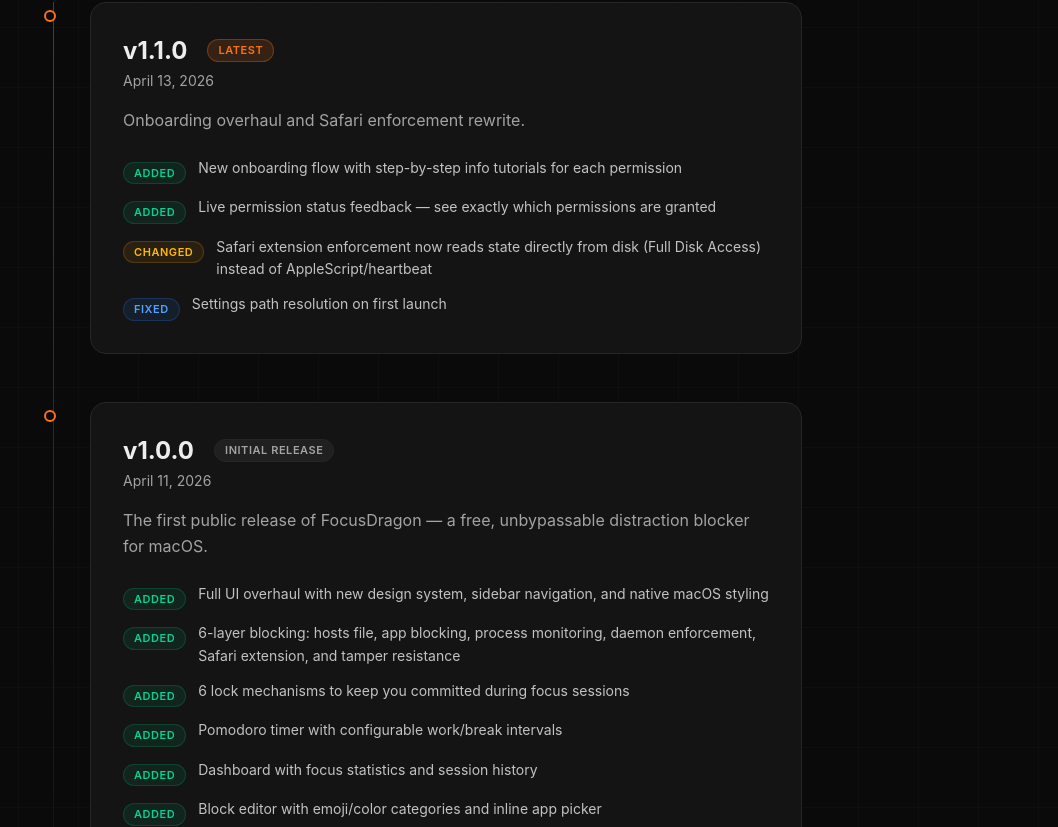
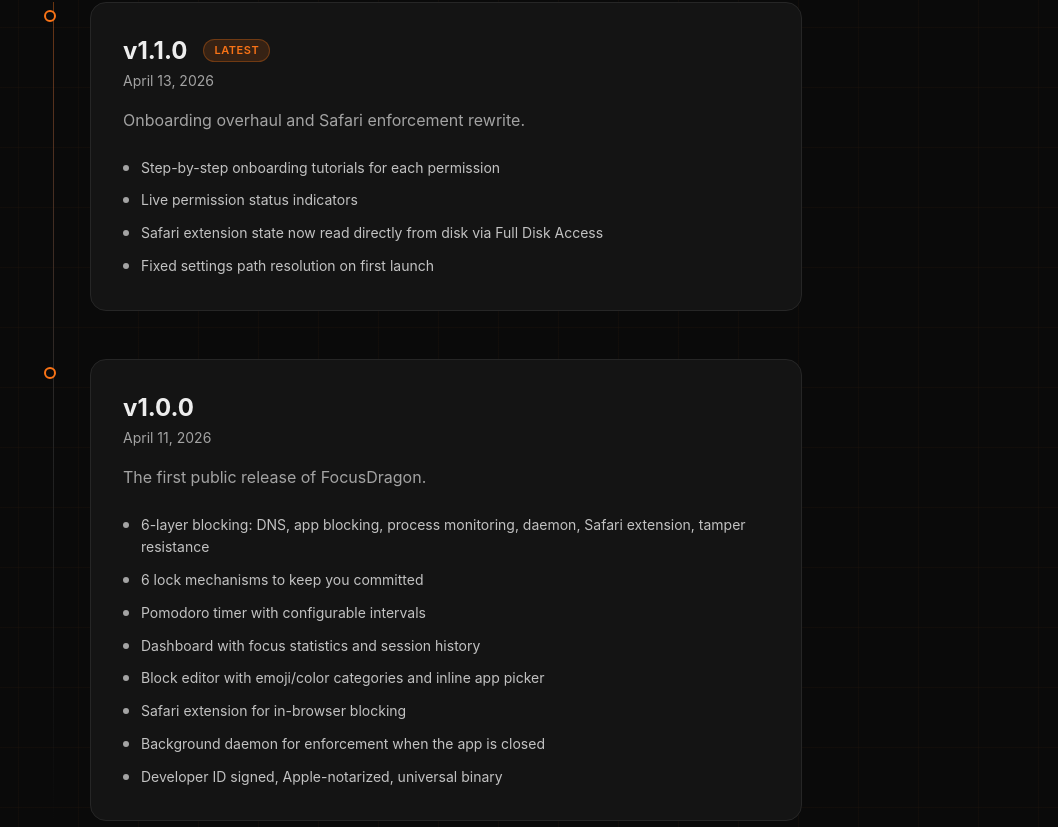
Before and after one commit to sumeetgoenka/FocusDragonSite, a Next.js app: page /changelog in a window 1280 px wide. Shown: the part 393-1220 px from the top of the page, without its empty margins (222-1280 px from the left). Built offline with nearby package versions, Linux system fonts and the light colour scheme.

Commit message:
Changelog: clean up formatting, remove type badges, use plain bullet points
Co-Authored-By: Claude Opus 4.6 <noreply@anthropic.com>

```diff
--- a/src/app/changelog/page.tsx
+++ b/src/app/changelog/page.tsx
@@ -13,123 +13,44 @@ export const metadata: Metadata = {
 interface Release {
   version: string;
   date: string;
-  tag: "latest" | "initial" | "patch";
+  latest?: boolean;
   summary: string;
-  changes: { type: "added" | "changed" | "fixed"; text: string }[];
+  changes: string[];
 }
 
 const releases: Release[] = [
   {
     version: "1.1.0",
     date: "April 13, 2026",
-    tag: "latest",
+    latest: true,
     summary:
       "Onboarding overhaul and Safari enforcement rewrite.",
     changes: [
-      {
-        type: "added",
-        text: "New onboarding flow with step-by-step info tutorials for each permission",
-      },
-      {
-        type: "added",
-        text: "Live permission status feedback — see exactly which permissions are granted",
-      },
-      {
-        type: "changed",
-        text: "Safari extension enforcement now reads state directly from disk (Full Disk Access) instead of AppleScript/heartbeat",
-      },
-      {
-        type: "fixed",
-        text: "Settings path resolution on first launch",
-      },
+      "Step-by-step onboarding tutorials for each permission",
+      "Live permission status indicators",
+      "Safari extension state now read directly from disk via Full Disk Access",
+      "Fixed settings path resolution on first launch",
     ],
   },
   {
     version: "1.0.0",
     date: "April 11, 2026",
-    tag: "initial",
     summary:
-      "The first public release of FocusDragon — a free, unbypassable distraction blocker for macOS.",
+      "The first public release of FocusDragon.",
     changes: [
-      {
-        type: "added",
-        text: "Full UI overhaul with new design system, sidebar navigation, and native macOS styling",
-      },
-      {
-        type: "added",
-        text: "6-layer blocking: hosts file, app blocking, process monitoring, daemon enforcement, Safari extension, and tamper resistance",
-      },
-      {
-        type: "added",
-        text: "6 lock mechanisms to keep you committed during focus sessions",
-      },
-      {
-        type: "added",
-        text: "Pomodoro timer with configurable work/break intervals",
-      },
-      {
-        type: "added",
-        text: "Dashboard with focus statistics and session history",
-      },
-      {
-        type: "added",
-        text: "Block editor with emoji/color categories and inline app picker",
-      },
-      {
-        type: "added",
-        text: "Safari extension for in-browser website blocking",
-      },
-      {
-        type: "added",
-        text: "Background daemon for persistent enforcement even when the app is closed",
-      },
-      {
-        type: "added",
-        text: "Developer ID signed and Apple-notarized for Gatekeeper approval",
-      },
-      {
-        type: "added",
-        text: "Universal binary — runs natively on Apple Silicon and Intel Macs",
-      },
+      "6-layer blocking: DNS, app blocking, process monitoring, daemon, Safari extension, tamper resistance",
+      "6 lock mechanisms to keep you committed",
+      "Pomodoro timer with configurable intervals",
+      "Dashboard with focus statistics and session history",
+      "Block editor with emoji/color categories and inline app picker",
+      "Safari extension for in-browser blocking",
+      "Background daemon for enforcement when the app is closed",
+      "Developer ID signed, Apple-notarized, universal binary",
     ],
   },
 ];
 
-/* ── Badge helpers ────────────────────────────────────────── */
-
-const typeBadge = (type: "added" | "changed" | "fixed") => {
-  const styles = {
-    added:
-      "bg-emerald-500/10 text-emerald-400 border-emerald-500/20",
-    changed:
-      "bg-amber-500/10 text-amber-400 border-amber-500/20",
-    fixed:
-      "bg-blue-500/10 text-blue-400 border-blue-500/20",
-  };
-  return (
-    <span
-      className={`inline-block text-[11px] font-semibold uppercase tracking-wider border rounded-full px-2.5 py-0.5 ${styles[type]}`}
-    >
-      {type}
-    </span>
-  );
-};
-
-const tagBadge = (tag: Release["tag"]) => {
-  if (tag === "latest")
-    return (
-      <span className="ml-3 text-[11px] font-semibold uppercase tracking-wider bg-[var(--accent)]/15 text-[var(--accent)] border border-[var(--accent)]/30 rounded-full px-2.5 py-0.5">
-        Latest
-      </span>
-    );
-  if (tag === "initial")
-    return (
-      <span className="ml-3 text-[11px] font-semibold uppercase tracking-wider bg-white/5 text-[var(--muted)] border border-[var(--card-border)] rounded-full px-2.5 py-0.5">
-        Initial Release
-      </span>
-    );
-  return null;
-};
+/* ── Helpers ──────────────────────────────────────────────── */
 
 /* ── Page ─────────────────────────────────────────────────── */
 
@@ -219,7 +140,11 @@ export default function Changelog() {
                     {/* Header */}
                     <div className="flex flex-wrap items-center gap-2 mb-1">
                       <h2 className="text-2xl font-bold">v{release.version}</h2>
-                      {tagBadge(release.tag)}
+                      {release.latest && (
+                        <span className="ml-2 text-[11px] font-semibold uppercase tracking-wider bg-[var(--accent)]/15 text-[var(--accent)] border border-[var(--accent)]/30 rounded-full px-2.5 py-0.5">
+                          Latest
+                        </span>
+                      )}
                     </div>
                     <p className="text-sm text-[var(--muted)] mb-4">
                       {release.date}
@@ -229,14 +154,12 @@ export default function Changelog() {
                     </p>
 
                     {/* Changes list */}
-                    <ul className="space-y-3">
+                    <ul className="space-y-2.5">
                       {release.changes.map((change, i) => (
                         <li key={i} className="flex items-start gap-3">
-                          <div className="mt-0.5 flex-shrink-0">
-                            {typeBadge(change.type)}
-                          </div>
+                          <span className="mt-2 flex-shrink-0 w-1.5 h-1.5 rounded-full bg-[var(--muted)]" />
                           <span className="text-sm text-[var(--foreground)]/80 leading-relaxed">
-                            {change.text}
+                            {change}
                           </span>
                         </li>
                       ))}
```
